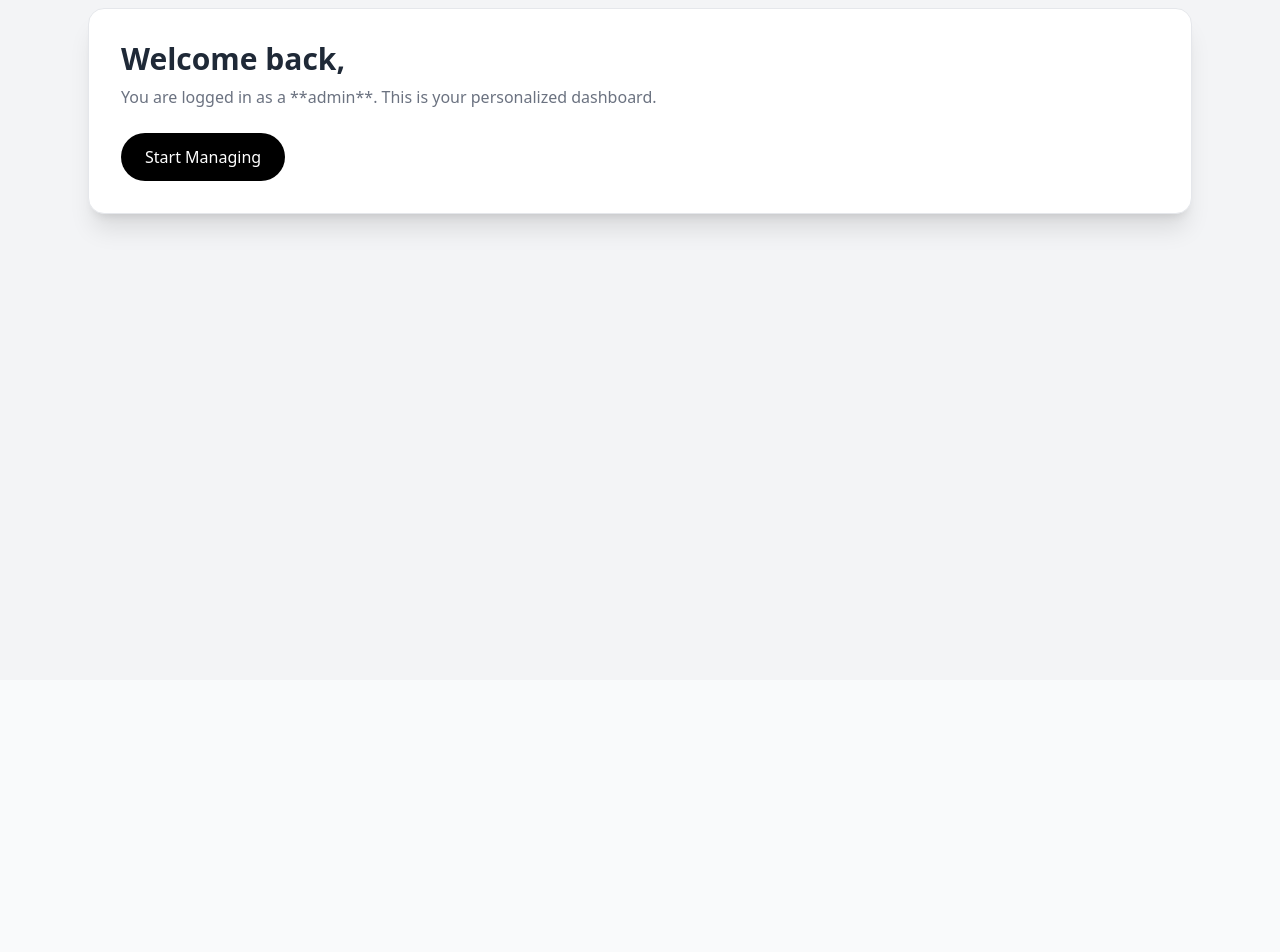
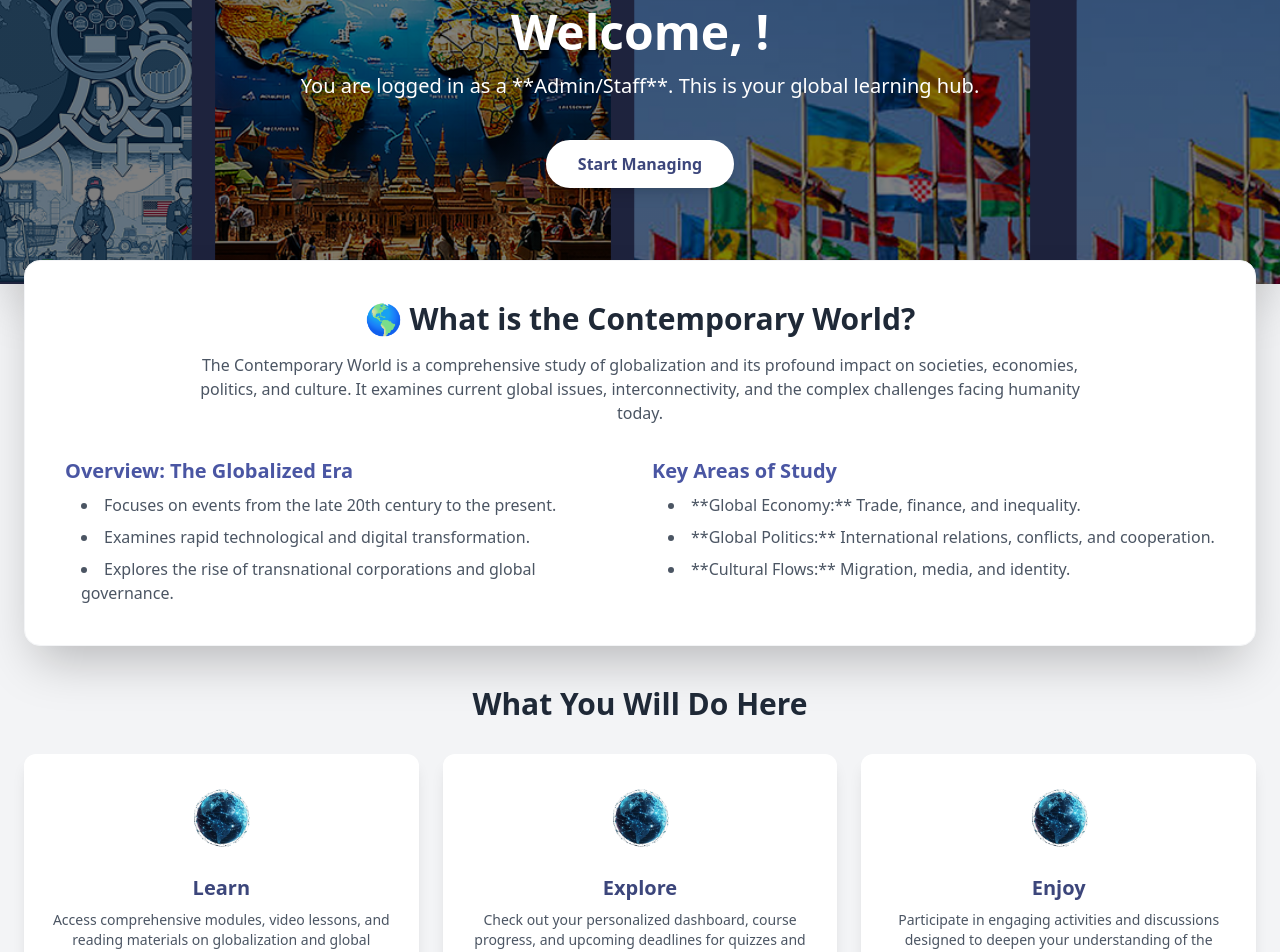
Before and after one commit to kurtkurtkurt123/Contemporary, a React (Vite) app in the folder frontend/: page /home in a window 1280 px wide. Shown: the part 120-1072 px from the top of the page. Before the commit the page ends 800 px from the top, so only its background shows below. Built offline with nearby package versions, Linux system fonts and the light colour scheme; sample sign-in values are in the browser's storage.

Commit message:
FEAT: Redesigned Home Page

```diff
--- a/frontend/src/pages/Home.jsx
+++ b/frontend/src/pages/Home.jsx
@@ -1,14 +1,22 @@
-;
 import { useNavigate } from "react-router-dom";
 import { useAuth } from "../context/AuthContext";
 import NavBar from "../components/public/NavBar";
-import Unauthorized from "./Unauthorized.jsx";
+import GlobeImage from '../assets/images/globe.png'; // Gagamitin natin ito
+import ShowcaseImage from '../assets/images/showcase.png'; // Gagamitin natin ito
+
+// IDAGDAG ITO: Mini-component para sa Feature Cards
+const FeatureCard = ({ title, description, icon }) => (
+    <div className="bg-white p-6 rounded-xl shadow-lg hover:shadow-xl transition duration-300 transform hover:-translate-y-1 flex flex-col items-center text-center">
+        <img src={icon} alt={title} className="w-20 h-20 mb-4" />
+        <h3 className="text-xl font-bold mb-2 text-[#3C467B]">{title}</h3>
+        <p className="text-sm text-gray-600">{description}</p>
+    </div>
+);
 
 const Home = () => {
     const navigate = useNavigate();
     const { user, logout, isAuthenticated, isAuthReady } = useAuth();
 
-    // --- FUNCTION 1: CONDITIONAL NAVBAR RENDERING ---
     const renderNavBar = () => {
         if (!user) return null;
         return <NavBar user={user} onLogout={logout} />;
@@ -18,33 +26,100 @@ const Home = () => {
     if (!isAuthenticated || !user || !isAuthReady) {
          // Kung hindi pa ready, magpakita ng loading screen
          return (
-            <div className="min-h-screen flex items-center justify-center">
-                <h1 className="text-2xl font-semibold">Preparing Dashboard...</h1>
+            <div className="min-h-screen flex items-center justify-center bg-gray-100">
+                <h1 className="text-2xl font-semibold text-gray-600">Preparing Dashboard...</h1>
             </div>
         );
     }
 
-    console.log("User role:", user);
+    // Normalize user data (kailangan para sa Welcome message)
+    const firstName = user?.user_fn || '';
+    const roleDisplay = (user?.role || '').toLowerCase() === 'student' ? 'Student' : 'Admin/Staff';
 
     return (
         <>
         {renderNavBar()}
 
+        {/* --- MAIN PAGE CONTAINER --- */}
         <div className="min-h-screen bg-gray-100 text-gray-800">
-            <div className="pt-32 px-6 max-w-6xl mx-auto">
-                {/* Welcome Section */}
-                <div className="bg-white rounded-2xl shadow-xl p-8 mb-10 border border-gray-200">
-                    <h1 className="text-3xl font-extrabold mb-2">
-                        Welcome back, <span className="text-black">{user.FirstName}</span>
+
+            {/* 1. HERO SECTION (WITH BACKGROUND IMAGE) */}
+            <div
+                className="pt-32 pb-24 px-6 text-white bg-[#3C467B] bg-cover bg-center shadow-2xl"
+                style={{
+                    backgroundImage: `linear-gradient(rgba(0, 0, 0, 0.5), rgba(0, 0, 0, 0.5)), url(${ShowcaseImage})`,
+                    backgroundPosition: 'center',
+                    backgroundSize: 'cover'
+                }}
+            >
+                <div className="max-w-6xl mx-auto text-center">
+                    <h1 className="text-5xl font-extrabold mb-4 animate-fade-in">
+                        Welcome, {firstName}!
                     </h1>
-                    <p className="text-gray-500">
-                        You are logged in as a **{user.role}**. This is your personalized dashboard.
+                    <p className="text-xl font-light opacity-90 mb-6 animate-fade-in delay-200">
+                        You are logged in as a **{roleDisplay}**. This is your global learning hub.
                     </p>
-                    <button onClick={logout} className="mt-6 bg-black text-white px-6 py-3 rounded-full hover:bg-gray-800 transition">
-                        {user.role === 'student' ? 'Continue Learning' : 'Start Managing'}
+                    <button onClick={logout} className="mt-4 bg-white text-[#3C467B] px-8 py-3 rounded-full hover:bg-gray-200 transition font-semibold shadow-lg">
+                        {roleDisplay === 'Student' ? 'Continue Learning' : 'Start Managing'}
                     </button>
                 </div>
             </div>
+
+            {/* 2. MAIN CONTENT (Overview & Features) */}
+            <main className="max-w-7xl mx-auto p-6 -mt-12 relative z-10">
+
+                {/* OVERVIEW SECTION (White Card) */}
+                <div className="bg-white rounded-2xl shadow-2xl p-10 mb-10 border border-gray-100">
+                    <h2 className="text-3xl font-bold mb-4 text-center text-gray-800">
+                        🌎 What is the Contemporary World?
+                    </h2>
+                    <p className="text-center text-gray-600 max-w-4xl mx-auto mb-8">
+                        The Contemporary World is a comprehensive study of globalization and its profound impact on societies, economies, politics, and culture. It examines current global issues, interconnectivity, and the complex challenges facing humanity today.
+                    </p>
+
+                    {/* KEY TAKEAWAYS */}
+                    <div className="grid md:grid-cols-2 gap-6 text-left">
+                        <div>
+                            <h3 className="text-xl font-semibold mb-2 text-[#4A56A3]">Overview: The Globalized Era</h3>
+                            <ul className="list-disc list-inside text-gray-600 space-y-2 pl-4">
+                                <li>Focuses on events from the late 20th century to the present.</li>
+                                <li>Examines rapid technological and digital transformation.</li>
+                                <li>Explores the rise of transnational corporations and global governance.</li>
+                            </ul>
+                        </div>
+                        <div>
+                            <h3 className="text-xl font-semibold mb-2 text-[#4A56A3]">Key Areas of Study</h3>
+                            <ul className="list-disc list-inside text-gray-600 space-y-2 pl-4">
+                                <li>**Global Economy:** Trade, finance, and inequality.</li>
+                                <li>**Global Politics:** International relations, conflicts, and cooperation.</li>
+                                <li>**Cultural Flows:** Migration, media, and identity.</li>
+                            </ul>
+                        </div>
+                    </div>
+                </div>
+
+                {/* FEATURE CARDS */}
+                <h2 className="text-3xl font-bold mb-8 text-center text-gray-800">
+                    What You Will Do Here
+                </h2>
+                <div className="grid grid-cols-1 md:grid-cols-3 gap-6">
+                    <FeatureCard
+                        title="Learn"
+                        description="Access comprehensive modules, video lessons, and reading materials on globalization and global challenges."
+                        icon={GlobeImage}
+                    />
+                    <FeatureCard
+                        title="Explore"
+                        description="Check out your personalized dashboard, course progress, and upcoming deadlines for quizzes and assignments."
+                        icon={GlobeImage}
+                    />
+                    <FeatureCard
+                        title="Enjoy"
+                        description="Participate in engaging activities and discussions designed to deepen your understanding of the globalized world."
+                        icon={GlobeImage}
+                    />
+                </div>
+            </main>
         </div>
         </>
     );
```
